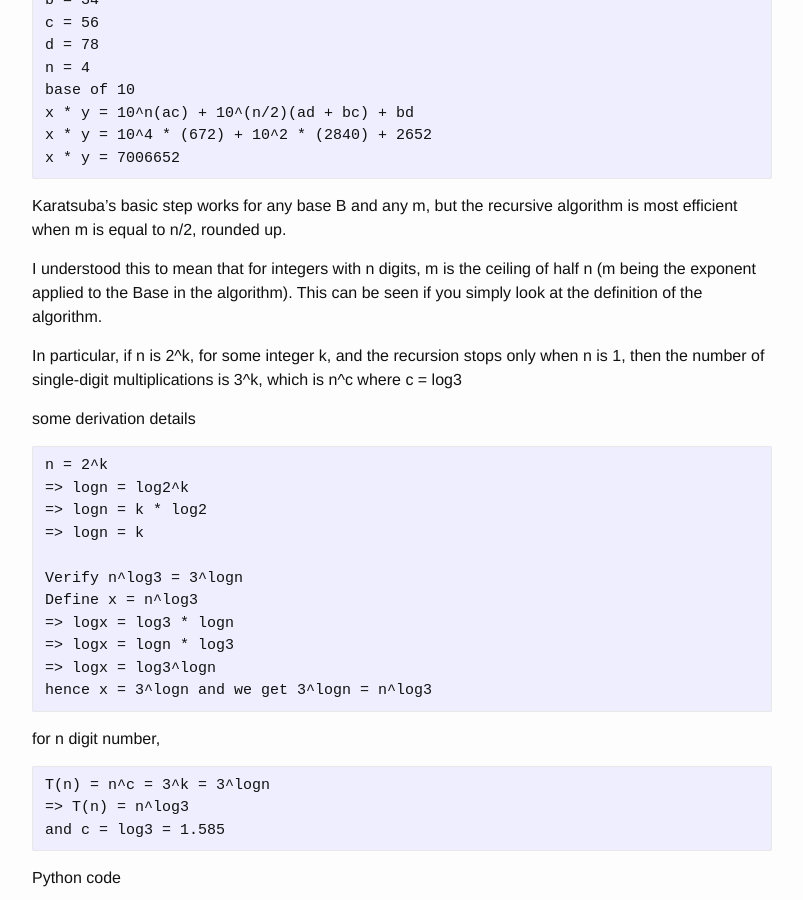
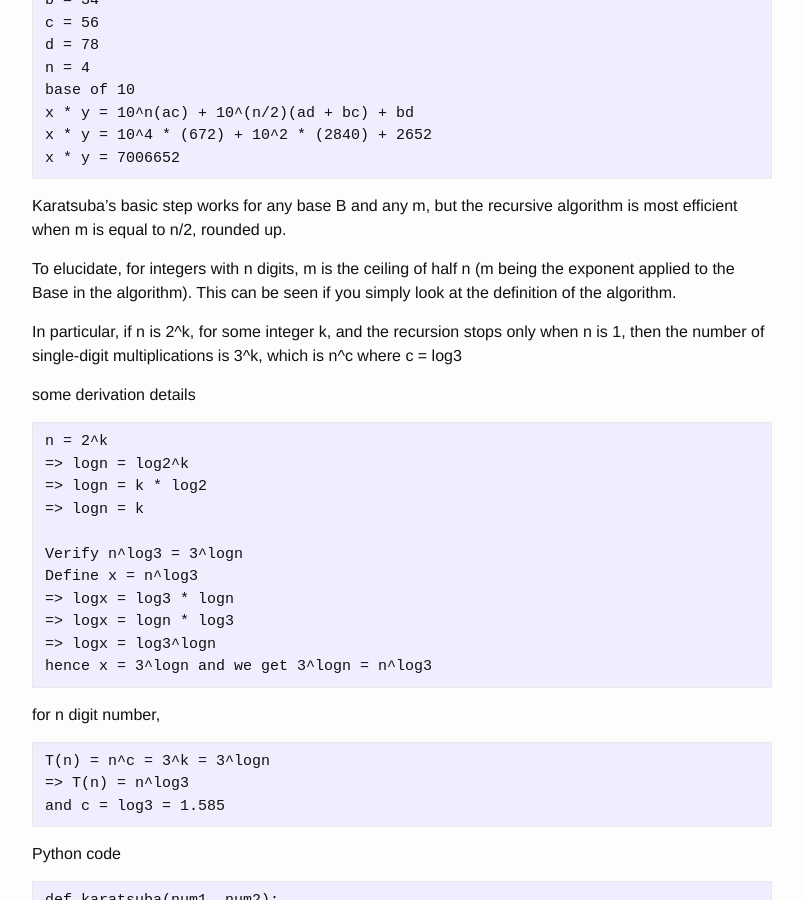
Before and after one commit to nickleefly/nickleefly.github.io, a Jekyll site: the page built from _posts/2020-01-15-karatsuba-multiplication.md, in a window 1280 px wide and 900 px high, scrolled down 609 px. Shown: the whole window, without its empty margins (238-1041 px from the left). Built offline with Jekyll 4.4.1, drawn with Linux system fonts in a browser that asks for light colours; comment, search, counter and statistics services are not loaded.

Commit message:
Update 2020-01-15-karatsuba-multiplication.md

```diff
--- a/_posts/2020-01-15-karatsuba-multiplication.md
+++ b/_posts/2020-01-15-karatsuba-multiplication.md
@@ -38,7 +38,7 @@ x * y = 7006652
 
 Karatsuba's basic step works for any base B and any m, but the recursive algorithm is most efficient when m is equal to n/2, rounded up.
 
-I understood this to mean that for integers with n digits, m is the ceiling of half n (m being the exponent applied to the Base in the algorithm). This can be seen if you simply look at the definition of the algorithm.
+To elucidate, for integers with n digits, m is the ceiling of half n (m being the exponent applied to the Base in the algorithm). This can be seen if you simply look at the definition of the algorithm.
 
 In particular, if n is 2^k, for some integer k, and the recursion stops only when n is 1, then the number of single-digit multiplications is 3^k, which is n^c where c = log3
 
```
